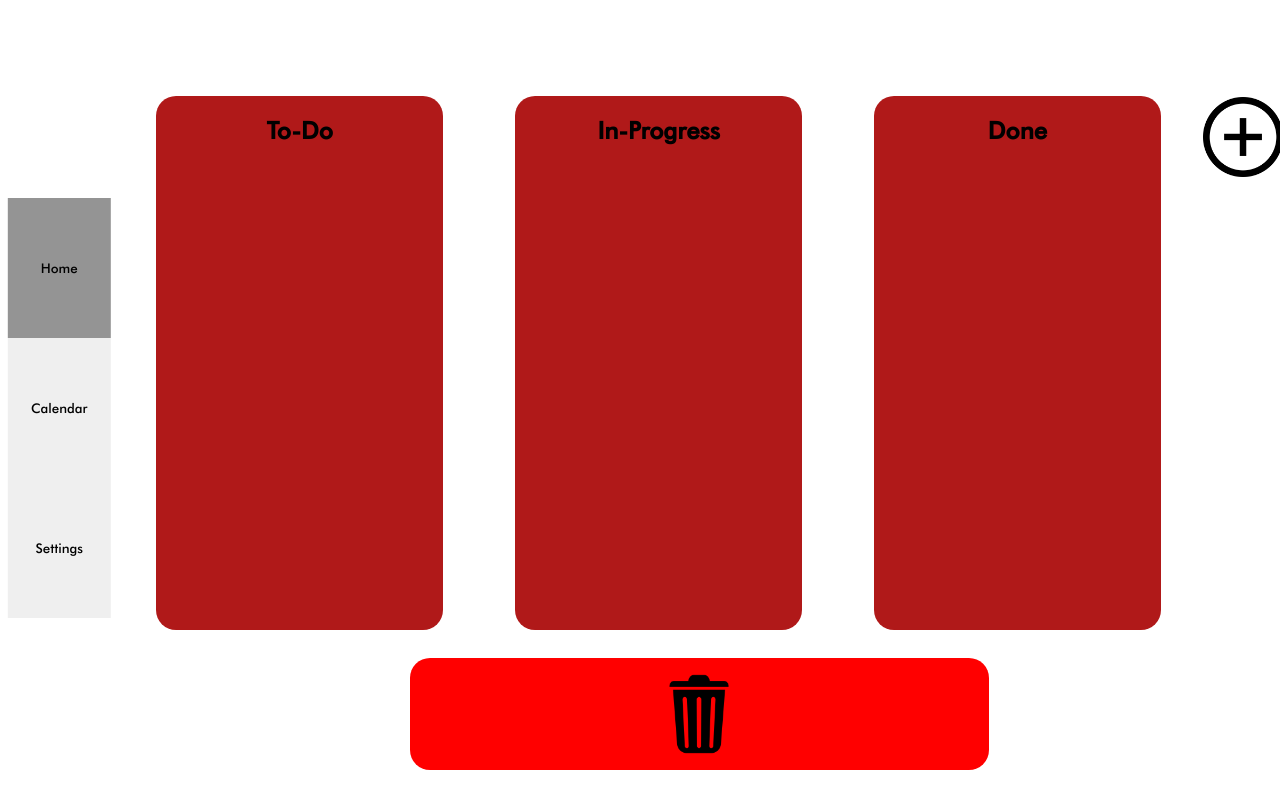
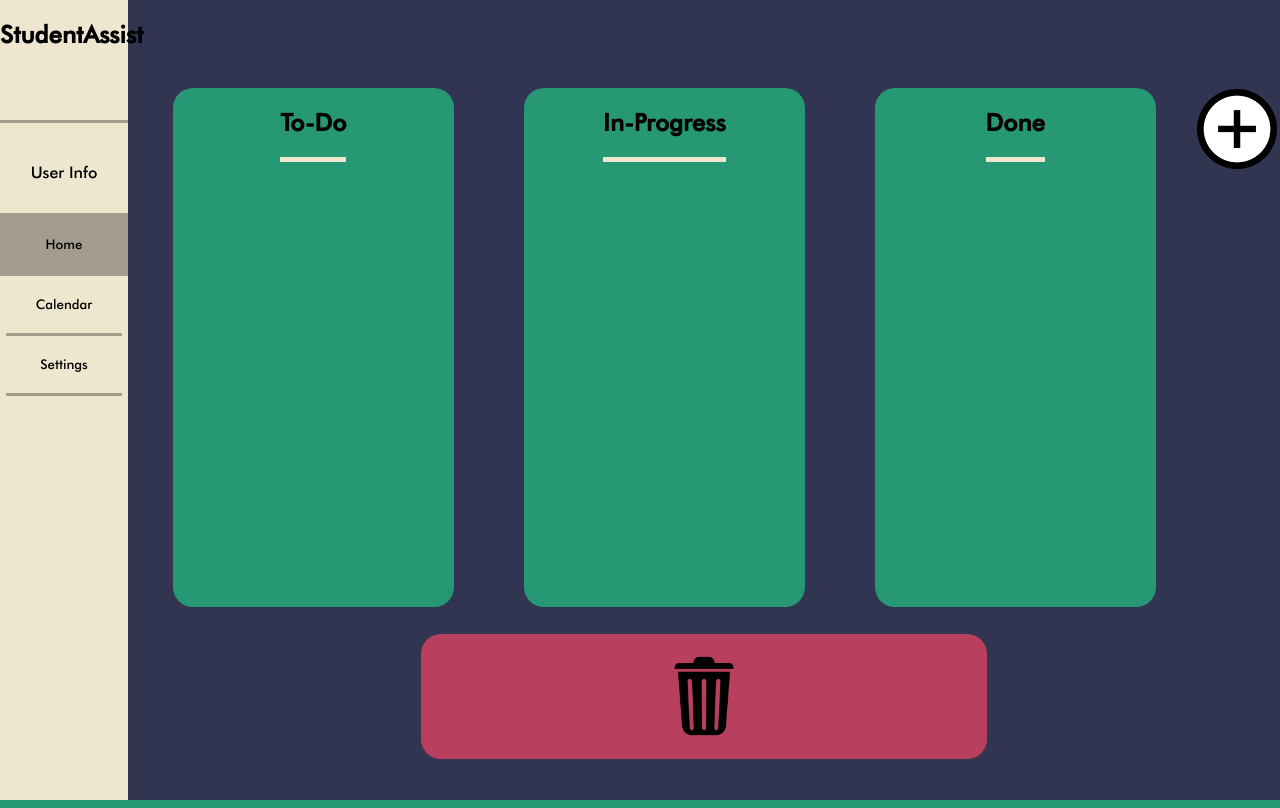
Before and after one commit to wesleyaou/CSC433, a Flask app: page /home in a window 1280 px wide. Run offline with Flask 3, Linux system fonts and the light colour scheme; data that the repository does not hold is empty.

Commit message:
Implemented notifications & added a calendar to see events for the month

```diff
--- a/StudentAssist/db_connector.py
+++ b/StudentAssist/db_connector.py
@@ -82,6 +82,7 @@ def changeTask(userID, taskName, newState):
         else:
             db.session.query(Tasks).filter(Tasks.userID == userID, Tasks.taskName == taskName).update({"taskProgress" : newState})
             db.session.commit()
+        log.debug("Updated task: \"" + taskName + "\" for user ID: " + str(userID) + " to have a status of \"" + newState + "\"")
         return {"success" : "task updated"}
     else:
         log.error("couldn't load database!")
--- a/StudentAssist/main.py
+++ b/StudentAssist/main.py
@@ -1,10 +1,11 @@
-from flask import jsonify, render_template, request
+from flask import jsonify, render_template, request, redirect, url_for
 from notify import NotificationManager
 from time_keeper import TimeKeeper
 from config import sa_cfg
 from __init__ import app
 import db_connector
 import logging
+import urllib.parse
 
 
 logging.basicConfig(level=logging.DEBUG)
@@ -24,6 +25,11 @@ timeKeeper.run()
 UI HTML Pages
 ==================
 """
+
+# If just the url is typed, redirect to the home page
+@app.route("/", methods=["GET"])
+def redirect_home():
+    return redirect(url_for("serve_home"))
 
 # Returns the main landing page of StudentAssist
 @app.route("/home", methods=["GET"])
@@ -59,8 +65,9 @@ def changeTaskState():
     # Pull the query params
     params = request.args
     uid = params.get("uid")
-    taskName = params.get("taskName")
-    newState = params.get("newState")
+    taskName = urllib.parse.unquote(params.get("taskName"))
+    newState = urllib.parse.unquote(params.get("newState"))
+
     return jsonify(db_connector.changeTask(uid, taskName, newState))
 
 
--- a/StudentAssist/web/static/css/SA_style.css
+++ b/StudentAssist/web/static/css/SA_style.css
@@ -6,8 +6,10 @@ html, body {
 
 body {
     display: grid;
-    grid-template-columns: 8% 92%;
+    grid-template-columns: 10% 90%;
     height: 100%;
+    background-color: #313552;
+    margin: 0px;
 }
 
 @font-face{
@@ -20,45 +22,63 @@ body {
   }
 
 /* Side Menu Stylings */
-.menu {
-    position: relative;
+.sidebar {
+    display: block;
     height: 100%;
+    text-align: center;
+    background-color: #eee6ce;
+    width: 100%;
+}
+
+.sa-logo {
+    height: 100px;
+    width: 100%;
+    border-bottom: 3px solid #a29d8d;
+}
+
+.user-info {
+    height: 50px;
+    padding-top: 40px;
+    border-bottom: 3px solid #a29d8d;
     text-align: center;
 }
 
 .menu-btns {
-    position: absolute;
-    top: 50%; left: 50%;
-    transform: translate(-50%,-50%);
+    display: inline-block;
     width: 100%;
 }
 
 .tab-btn {
-    width: 100%;
-    height: 140px;
+    width: 90%;
+    height: 60px;
     text-align: center;
-    border: 0px;
+    border-bottom: 3px solid #a29d8d;
+    border-top: 0px;
+    border-left: 0px;
+    border-right: 0px;
+    background-color: #eee6ce;
 }
 
-.tab-btn:active, .tab-btn:focus {
-    background-color: rgb(148, 148, 148);
+.tab-btn:active, .tab-btn:focus, .tab-btn:hover {
+    background-color: #a29d8d;
+    width: 100%;
 }
 
 .active {
-    background-color: rgb(148, 148, 148);
+    background-color: #a29d8d;
+    width: 100%;
 }
 
 /* Main Content Stylings */
 .content {
     display: grid;
-    grid-template-rows: 10% 90%;
     padding: 10px;
 }
 
 /* Kanban Board/Home Stylings */
 .kanban-display {
     display: grid;
-    grid-template-rows: 80% 20%;
+    grid-template-rows: 10% 70% 20%;
     width: 100%;
     height: 100%;
     text-align: center;
@@ -77,17 +97,26 @@ body {
     width: 80%;
     height: 95%;
     border-radius: 20px;
-    background-color: rgb(176, 25, 25);
+    background-color: #269874;
     text-align: center;
     justify-items: center;
+}
+
+.kanban-content {
+    height: 100%;
+    width: 100%
+}
+
+.kanban-head {
+    border-bottom: 5px solid #eee6ce;
 }
 
 .kanban-task {
     display: inline-block;
     width: 90%;
     height: 6%;
-    background-color: rgb(138, 118, 5);
-    border-radius: 20px;
+    background-color: #2eb086;
+    border-radius: 15px;
     text-align: center;
     margin-top: 10px;
 }
@@ -111,7 +140,7 @@ body {
 
 .kanban-remove {
     display: grid;
-    background-color: red;
+    background-color: #b8405e;
     width: 80%;
     height: 80%;
     border-radius: 20px;
--- a/StudentAssist/web/static/js/utils.js
+++ b/StudentAssist/web/static/js/utils.js
@@ -1,7 +1,7 @@
 // Number of total kanban tasks
 window.kanbanTasks = 0;
 window.userID = 2;
-
+window.userTasks = [];
 
 /* ==================
 Tab Functionality
@@ -52,6 +52,7 @@ function drop(ev) {
     var data = ev.dataTransfer.getData("text");
     var encodedTaskName = encodeURIComponent(document.getElementById(data).innerText);
     if (ev.target.id != "kanban-delete"){
+        console.log(ev.target.id);
         ev.target.appendChild(document.getElementById(data));
     } else {
         var delTask = confirm("Remove task: \"" + document.getElementById(data).innerText + "\"?");
@@ -69,34 +70,7 @@ function drop(ev) {
 Task Functionality (object, create, delete)
 ================== */
 
-function createTask(taskName, taskStartDate, taskDueDate, taskProgress, source) {
-    if (source === "user"){
-        taskCreateEndpoint = encodeURI("/create/task?uid=" + window.userID +
-                            "&taskName=" + taskName +
-                            "&taskStartDate=" + taskStartDate +
-                            "&taskDueDate=" + taskDueDate +
-                            "&taskProgress=" + taskProgress).replace("#", "%23");
-
-
-        // AJAX post to get all tasks
-        var req = new XMLHttpRequest();
-        req.onreadystatechange = function()
-        {
-            if(this.readyState == 4 && this.status == 200) {
-                var ajaxReturn = JSON.parse(this.responseText);
-                for (var key in ajaxReturn){
-                    if (key == "error") {
-                        alert("Error returned trying to update tasks: " + ajaxReturn["error"]);
-                    }
-                }
-            }
-        }
-
-        req.open('POST', taskCreateEndpoint, true);
-        req.setRequestHeader('content-type', 'application/x-www-form-urlencoded;charset=UTF-8');
-        req.send();
-    }
-
+function createTask(taskName, taskStartDate, taskDueDate, taskProgress) {
     const task = new Object();
 
     task.taskName = taskName;
@@ -119,14 +93,14 @@ function createTask(taskName, taskStartDate, taskDueDate, taskProgress, source)
 
     switch(task.taskProgress) {
         case "inprog":
-            kanbanCol = document.getElementById("kanban-inprog");
+            kanbanCol = document.getElementById("inprog-content");
             break;
         case "done":
-            kanbanCol = document.getElementById("kanban-done");
+            kanbanCol = document.getElementById("done-content");
             break;
         case "todo":
         default:
-            kanbanCol = document.getElementById("kanban-todo");
+            kanbanCol = document.getElementById("todo-content");
             break;
 
     }
@@ -174,13 +148,16 @@ function userCreateTask() {
 
     switch(taskProgress.toLowerCase()) {
         case "to-do":
-            createTask(taskName, epochStartDate, epochDueDate, "todo", "user");
+            addTask(taskName, epochStartDate, epochDueDate, "todo");
+            pullUserTasks();
             break;
         case "in-progress":
-            createTask(taskName, epochStartDate, epochDueDate, "inprog", "user");
+            addTask(taskName, epochStartDate, epochDueDate, "inprog");
+            pullUserTasks();
             break;
         case "done":
-            createTask(taskName, epochStartDate, epochDueDate, "done", "user");
+            addTask(taskName, epochStartDate, epochDueDate, "done");
+            pullUserTasks();
             break;
         default:
             alert("Failed to create task, invalid task state! Needs to be (\"To-Do\", \"In-Progress\", or \"Done\").");
@@ -189,35 +166,32 @@ function userCreateTask() {
 }
 
 // Function to populate all kanban board tasks
-function populateKanban(uid) {
-    tasksEndpoint = "/user/tasks/uid=" + uid
+function populateKanban() {
+    taskArray = window.userTasks;
 
-    // AJAX post to get all tasks
-    var req = new XMLHttpRequest();
-    req.onreadystatechange = function()
-    {
-        if(this.readyState == 4 && this.status == 200) {
-            var ajaxReturn = JSON.parse(this.responseText);
-            for (var key in ajaxReturn){
-                if (key == "error") {
-                    alert("Error returned trying to get tasks: " + ajaxReturn["error"]);
-                }
-            }
-            taskArray = ajaxReturn["tasks"];
-            for(var i=0; i < taskArray.length; i++){
-                createTask(taskArray[i]["taskName"], taskArray[i]["taskStartDate"], taskArray[i]["taskDueDate"], taskArray[i]["taskProgress"]);
-            }
+    clearKanban();
+
+    if(taskArray.length > 0) {
+        for(var i=0; i < taskArray.length; i++){
+            createTask(taskArray[i]["taskName"], taskArray[i]["taskStartDate"], taskArray[i]["taskDueDate"], taskArray[i]["taskProgress"]);
         }
     }
+}
 
-    req.open('POST', tasksEndpoint, true);
-    req.setRequestHeader('content-type', 'application/x-www-form-urlencoded;charset=UTF-8');
-    req.send();
+function clearKanban(){
+    var kanbanCols = document.getElementsByClassName("kanban-content");
+
+    for (i=0; i < kanbanCols.length; i++) {
+        kanbanCols[i].innerHTML = ""
+    }
 }
 
 function taskChangeState(taskName, newState){
 
-    var formNewState = newState.replace("kanban-", "")
+    // Handle state changes and deletes
+    var formNewState = newState.replace("-content", "").replace("kanban-", "");
+
+    console.log(formNewState);
 
     tasksChangeEndpoint = encodeURI("/user/tasks/edit?uid=" + window.userID + "&taskName=" + taskName + "&newState=" + formNewState);
 
@@ -241,7 +215,274 @@ function taskChangeState(taskName, newState){
 }
 
 
-// UTILS
+function pullUserTasks () {
+    tasksEndpoint = "/user/tasks/uid=" + window.userID;
+
+    // AJAX post to get all tasks
+    var req = new XMLHttpRequest();
+    req.onreadystatechange = function()
+    {
+        if(this.readyState == 4 && this.status == 200) {
+            var ajaxReturn = JSON.parse(this.responseText);
+            for (var key in ajaxReturn){
+                if (key == "error") {
+                    alert("Error returned trying to get tasks: " + ajaxReturn["error"]);
+                }
+            }
+            taskArray = ajaxReturn["tasks"];
+            if (JSON.stringify(window.userTasks.sort()) !== JSON.stringify(taskArray.sort())) {
+                console.log("WINDOW TASKS: " + JSON.stringify(window.userTasks.sort()));
+                console.log("AJAX TASKS: " + JSON.stringify(taskArray.sort()));
+                window.userTasks = taskArray;
+                populateKanban();
+                createCalendar();
+            }
+            window.tasksForMonth = taskArray;
+        }
+    }
+
+    req.open('POST', tasksEndpoint, true);
+    req.setRequestHeader('content-type', 'application/x-www-form-urlencoded;charset=UTF-8');
+    req.send();
+}
+
+
+function addTask(taskName, taskStartDate, taskDueDate, taskProgress) {
+    taskCreateEndpoint = encodeURI("/create/task?uid=" + window.userID +
+                        "&taskName=" + taskName +
+                        "&taskStartDate=" + taskStartDate +
+                        "&taskDueDate=" + taskDueDate +
+                        "&taskProgress=" + taskProgress).replace("#", "%23");
+
+
+    // AJAX post to add user tasks
+    var req = new XMLHttpRequest();
+    req.onreadystatechange = function()
+    {
+        if(this.readyState == 4 && this.status == 200) {
+            var ajaxReturn = JSON.parse(this.responseText);
+            for (var key in ajaxReturn){
+                if (key == "error") {
+                    alert("Error returned trying to POST tasks: " + ajaxReturn["error"]);
+                }
+            }
+        }
+    }
+
+    req.open('POST', taskCreateEndpoint, true);
+    req.setRequestHeader('content-type', 'application/x-www-form-urlencoded;charset=UTF-8');
+    req.send();
+}
+
+/* ==================
+Calendar Functionality
+================== */
+
+function createCalendar() {
+    clearCalendar();
+
+    var date = new Date();
+    var monthName = getStringMonth(date.getMonth());
+    var monthLen = getLastDayOfMonth(date.getFullYear(), date.getMonth());
+
+    var calContainer = document.createElement("div");
+    calContainer.id = "cal-container";
+    var calHeader = document.createElement("h2");
+    calHeader.innerText = monthName;
+    var calBody = createCalendarStructure(monthLen, date);
+
+    calContainer.append(calHeader);
+    calContainer.append(calBody);
+
+    var mainCal = document.getElementById("cal-display");
+    mainCal.append(calContainer);
+    mainCal.append(createTaskList(date));
+
+    // Make it clickable
+    eventAddCal();
+
+}
+
+function clearCalendar() {
+    var mainCal = document.getElementById("cal-display");
+    mainCal.innerHTML = "";
+}
+
+// Creates the table for the calendar
+function createCalendarStructure(monthLen, date) {
+    var calTable = document.createElement("table");
+    calTable.align = "center";
+    // calTable.cellPadding = 12;
+    // calTable.cellSpacing = 12;
+
+    var days = ["Sun", "Mon", "Tue", "Wed", "Thu", "Fri", "Sat"];
+
+    // Create the calendar head
+    var calHead = document.createElement("thead");
+    for (i=0; i < days.length; i++) {
+        headDayDom = document.createElement("th");
+        headDayDom.innerHTML = days[i];
+
+        calHead.append(headDayDom);
+    }
+
+    var monthFirstDay = new Date(date.getFullYear(), date.getMonth(), "01").getDay();
+    var weeksInMonth = Math.ceil((monthLen + monthFirstDay) / 7);
+
+    var daysAddedIter = 0;
+    var calBody = document.createElement("tbody");
+    for (week=0; week < weeksInMonth; week++) {
+        var weekDom = document.createElement("tr");
+        for (day=0; day < 7; day++) {
+            var dayText = document.createTextNode("");
+            var dayDom = document.createElement("td");
+            if ((daysAddedIter == 0 && monthFirstDay == day) ||
+                (monthLen > daysAddedIter && daysAddedIter > 0)) {
+                dayDom.id = "cal-" + (daysAddedIter + 1);
+                dayDom.className = "cal-day";
+                daysAddedIter++;
+                dayText = document.createTextNode(daysAddedIter)
+                if(date.toLocaleDateString().split("/")[1] == daysAddedIter){
+                    dayDom.className += " today";
+                }
+            }
+            dayDom.appendChild(dayText)
+            weekDom.append(dayDom);
+        }
+        calBody.append(weekDom);
+    }
+
+    calTable.append(calHead);
+    calTable.append(calBody);
+
+    return calTable;
+}
+
+function createTaskList(currentDate) {
+    tasksForMonth = getTasksForMonth(currentDate);
+
+    var taskListDiv = document.createElement("div");
+    taskListDiv.className = "task-list";
+
+    var taskListDom = document.createElement("ul");
+    if(tasksForMonth.length > 0) {
+        for (i=0; i < tasksForMonth.length; i++){
+            var taskItemDom = document.createElement("li");
+            var taskNameDom = document.createElement("p");
+            taskNameDom.appendChild(document.createTextNode(tasksForMonth[i]["taskName"]))
+            var taskDueDom = document.createElement("p");
+            var taskDueDate = new Date((parseInt(taskArray[i]["taskDueDate"]) * (10 ** 3))).toLocaleDateString();
+            console.log("TASK DUE: " + taskDueDate);
+            taskDueDom.appendChild(document.createTextNode(taskDueDate));
+            taskItemDom.className = "task-list-item cal-" + taskDueDate.split("/")[1]
+            var taskProgDom = document.createElement("p");
+            taskProgDom.appendChild(document.createTextNode(tasksForMonth[i]["taskProgress"]));
+
+            taskItemDom.appendChild(taskNameDom);
+            taskItemDom.appendChild(taskDueDom);
+            taskItemDom.appendChild(taskProgDom);
+            taskListDom.appendChild(taskItemDom);
+        }
+    } else {
+        var taskItemDom = document.createElement("li");
+        var noTasksDom = document.createElement("p");
+        noTasksDom.appendChild(document.createTextNode("No tasks found for this month!"));
+        taskListDom.appendChild(noTasksDom);
+    }
+
+    taskListDiv.append(taskListDom);
+
+    return taskListDiv;
+}
+
+// Create event listeners for the calendar
+function eventAddCal(){
+    document.querySelectorAll('.cal-day').forEach(item => {
+        item.addEventListener('click', event => {
+          clickedCalDay(item.id);
+        })
+      })
+}
+
+// Function that handles a calendar day being selected
+function clickedCalDay(monthDayDom) {
+    taskList = document.getElementsByClassName("task-list-item");
+    calDays = document.getElementsByClassName("cal-day");
+
+    // Remove all active cal days/tasks
+    for (i=0; i < taskList.length; i++) {
+        if (taskList[i].className.includes("active-day")){
+            taskList[i].className = taskList[i].className.replace(" active-day", "");
+        }
+    }
+
+    for (i=0; i < calDays.length; i++) {
+        if (calDays[i].className.includes("active-day")){
+            calDays[i].className = calDays[i].className.replace(" active-day", "");
+        }
+    }
+
+    console.log("MONTHDAY: " + monthDayDom);
+
+    //monthDayDom = "cal-" + monthDay;
+    console.log(monthDayDom);
+
+    var calDay = document.getElementById(monthDayDom);
+    var taskDay = document.getElementsByClassName(monthDayDom);
+
+    calDay.className += " active-day";
+
+    for (i=0; i < taskDay.length; i++) {
+        console.log(taskDay[i]);
+        taskDay[i].className += " active-day";
+    }
+}
+
+// Calendar Utils
+function getStringMonth(month) {
+    var months = [ "January", "February", "March", "April", "May", "June",
+    "July", "August", "September", "October", "November", "December" ];
+
+    return months[month];
+}
+
+function getLastDayOfMonth(year, month) {
+    return parseInt(new Date(year, month + 1, 0).toLocaleDateString().split("/")[1]);
+}
+
+function getTasksForMonth(currentDate) {
+    var tasksForMonth = [];
+
+    taskArray = window.userTasks;
+
+    for(var i=0; i < taskArray.length; i++){
+        var taskDueDate = new Date(parseInt(taskArray[i]["taskDueDate"]) * (10**3));
+        console.log(taskDueDate)
+        if ((taskDueDate.getMonth() == currentDate.getMonth()) ||
+        (taskDueDate.getFullYear == currentDate.getFullYear())){
+            console.log("PUSHING: " + taskArray[i]["taskName"]);
+            tasksForMonth.push(taskArray[i]);
+        }
+    }
+
+    return tasksForMonth;
+}
+
+/* ==================
+Startup Behavior
+================== */
+
+function startStudentAssist() {
+    selectDefault();
+    pullUserTasks();
+    createCalendar();
+}
+
+
+/* ==================
+General Utils
+================== */
+
 function toEpoch (date) {
     return Date.parse(date) * (10**-3);
 }
--- a/StudentAssist/web/templates/home.html
+++ b/StudentAssist/web/templates/home.html
@@ -8,7 +8,13 @@
   </head>
   <body>
   <!--Side menu buttons-->
-  <div class="menu">
+  <div class="sidebar">
+    <div class="sa-logo">
+      <h2>StudentAssist</h2>
+    </div>
+    <div class="user-info">
+      User Info
+    </div>
     <div class="menu-btns">
       <button class="tab-btn active" id="home-btn" onclick="openTab(event, 'home')">Home</button>
       <button class="tab-btn" id="cal-btn" onclick="openTab(event, 'calendar')">Calendar</button>
@@ -16,25 +22,31 @@
     </div>
   </div>
   <div class="content">
-    <div class="notif-contain">
-      <div id="notification"></div>
-    </div>
     <div class="tab-content" id="home">
       <div class="kanban-display">
+        <div class="notif-contain">
+          <div id="notification"></div>
+        </div>
         <div class="kanban-board">
-          <div class="kanban-column" id="kanban-todo" ondrop="drop(event)" ondragover="allowDrop(event)">
+          <div class="kanban-column" id="kanban-todo">
             <div class="kanban-head">
               <h2>To-Do</h2>
             </div>
+            <div class="kanban-content" id="todo-content" ondrop="drop(event)" ondragover="allowDrop(event)">
+            </div>
           </div>
-          <div class="kanban-column" id="kanban-inprog" ondrop="drop(event)" ondragover="allowDrop(event)">
+          <div class="kanban-column" id="kanban-inprog">
             <div class="kanban-head">
               <h2>In-Progress</h2>
             </div>
+            <div class="kanban-content" id="inprog-content" ondrop="drop(event)" ondragover="allowDrop(event)">
+            </div>
           </div>
-          <div class="kanban-column" id="kanban-done" ondrop="drop(event)" ondragover="allowDrop(event)">
+          <div class="kanban-column" id="kanban-done">
             <div class="kanban-head">
               <h2>Done</h2>
+            </div>
+            <div class="kanban-content" id="done-content" ondrop="drop(event)" ondragover="allowDrop(event)">
             </div>
           </div>
           <div class="kanban-add">
@@ -49,7 +61,8 @@
       </div>
     </div>
     <div class="tab-content" id="calendar">
-      Calendar Test!
+      <div id="cal-display">
+      </div>
     </div>
     <div class="tab-content" id="settings">
       Settings Test!
@@ -57,8 +70,8 @@
   </div>
   <!--Format the button to show the active tab-->
   <script>
-    selectDefault();
-    populateKanban(2);
+    startStudentAssist();
+    setInterval(pullUserTasks, 3000);
   </script>
   </body>
 </html>
```
Also changed, not shown: other parts of StudentAssist/web/static/css/SA_style.css (+76 -0 lines).
